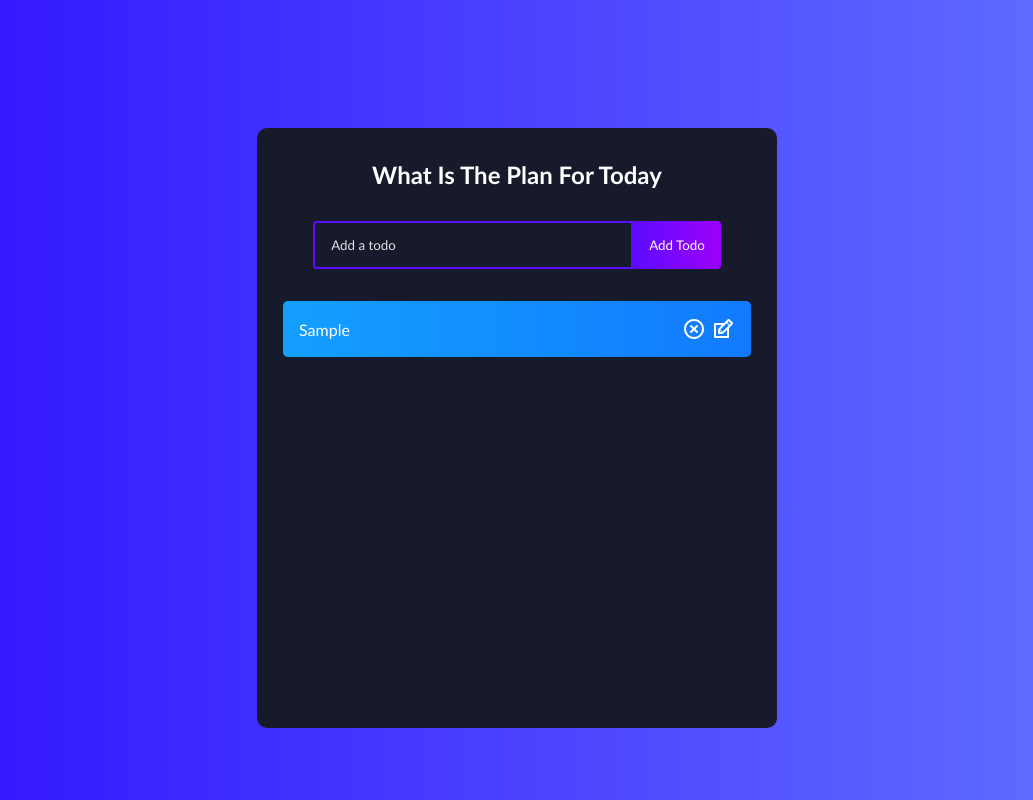
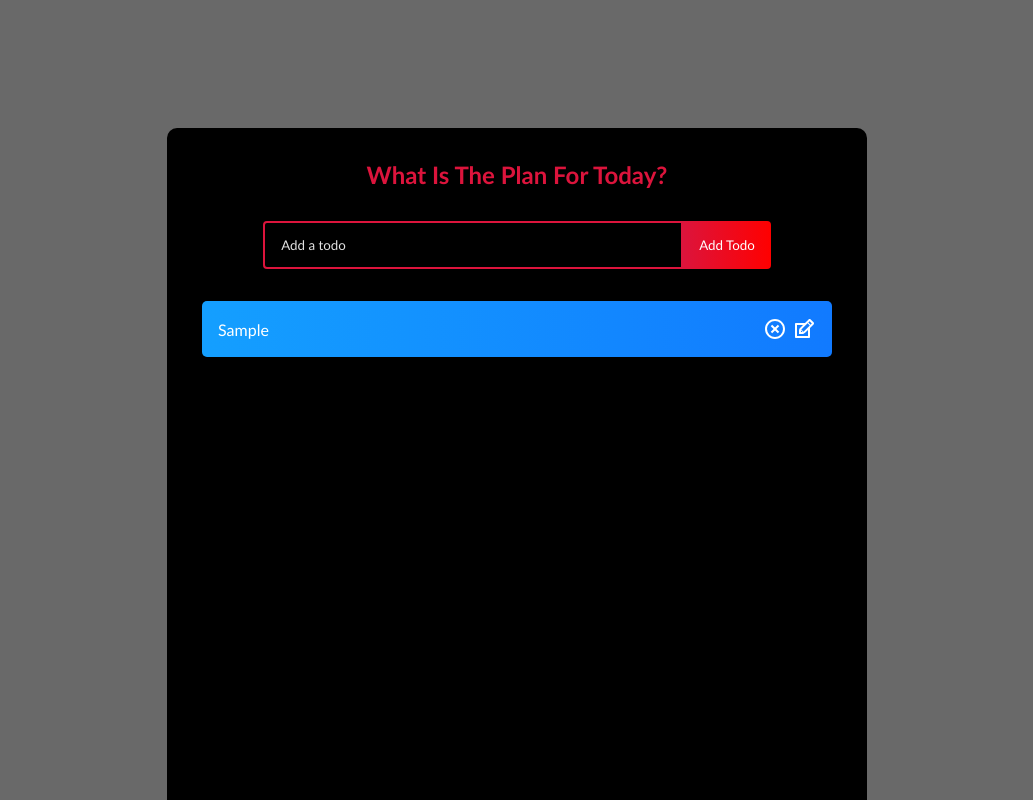
Before and after one commit to lydsEddy/todo-app, a React (Create React App) app: page / in a window 1280 px wide. Both pictures are taken after typing "Sample" into the empty fields and a click on the button "Add Todo". Shown: the top 800 px of the page, without its empty margins (123-1156 px from the left). Built offline with nearby package versions, Linux system fonts and the light colour scheme.

Commit message:
CSS changes

```diff
--- a/src/App.css
+++ b/src/App.css
@@ -7,19 +7,15 @@
 }
 
 body {
-  background: linear-gradient(
-    90deg,
-    rgba(48, 16, 255, 1) 0%,
-    rgba(100, 115, 255, 1) 100%
-  );
+  background: rgba(105, 105, 105) 100%;
 }
 .todo-app {
   display: flex;
   flex-direction: column;
   flex: start;
-  width: 520px;
-  min-height: 600px;
-  background: #161a2b;
+  width: 700px;
+  min-height: 800px;
+  background: #000;
   text-align: center;
   margin: 128px auto;
   border-radius: 10px;
@@ -28,7 +24,7 @@ body {
 
 h1 {
   margin: 32px 0;
-  color: #fff;
+  color: #dc143c;
   font-size: 24px;
 }
 
@@ -44,9 +40,9 @@ h1 {
 .todo-input {
   padding: 14px 32px 14px 16px;
   border-radius: 4px 0 0 4px;
-  border: 2px solid #5d0cff;
+  border: 2px solid #dc143c;
   outline: none;
-  width: 320px;
+  width: 60%;
   background: transparent;
   color: #fff;
 }
@@ -63,8 +59,8 @@ h1 {
   outline: none;
   background: linear-gradient(
     90deg,
-    rgba(93, 12, 255, 1) 0%,
-    rgba(155, 0, 250, 1) 100%
+    rgba(220, 20, 60) 0%,
+    rgba(255, 0, 0) 100%
   );
   color: #fff;
   text-transform: capitalize;
@@ -97,8 +93,8 @@ h1 {
   color: #fff;
   background: linear-gradient(
     90deg,
-    rgba(255, 118, 20, 1) 0%,
-    rgba(255, 84, 17, 1) 100%
+    rgba(107, 142, 35) 0%,
+    rgba(0, 100, 0) 100%
   );
 
   padding: 16px;
@@ -109,16 +105,16 @@ h1 {
 .todo-row:nth-child(4n + 1) {
   background: linear-gradient(
     90deg,
-    rgba(93, 12, 255, 1) 0%,
-    rgba(155, 0, 250, 1) 100%
+    rgba(178, 34, 34) 0%,
+    rgba(139, 0, 0) 100%
   );
 }
 
 .todo-row:nth-child(4n + 2) {
   background: linear-gradient(
     90deg,
-    rgba(255, 12, 241, 1) 0%,
-    rgba(250, 0, 135, 1) 100%
+    rgba(148, 0, 211) 0%,
+    rgba(128, 0, 128) 100%
   );
 }
 
--- a/src/components/TodoList.js
+++ b/src/components/TodoList.js
@@ -41,7 +41,7 @@ function TodoList() {
 
   return (
     <div>
-      <h1>What Is The Plan For Today</h1>
+      <h1>What Is The Plan For Today?</h1>
       <TodoForm onSubmit={addTodo} />
       <Todo
         todos={todos}
```
